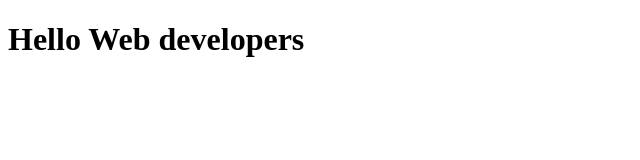
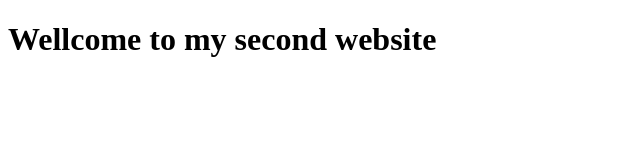
Before and after one commit to Mazed-MZ/My-website-2, a plain HTML site: page index.html in a window 1280 px wide. Shown: the whole page, without its empty margins (0-640 px from the left). Drawn offline with Linux system fonts and the light colour scheme.

Commit message:
title edit

```diff
--- a/index.html
+++ b/index.html
@@ -4,6 +4,6 @@
     <title>My website 2</title>
 </head>
 <body>
-    <h1>Hello Web developers</h1>
+    <h1>Wellcome to my second website</h1>
 </body>
 </html>
```
